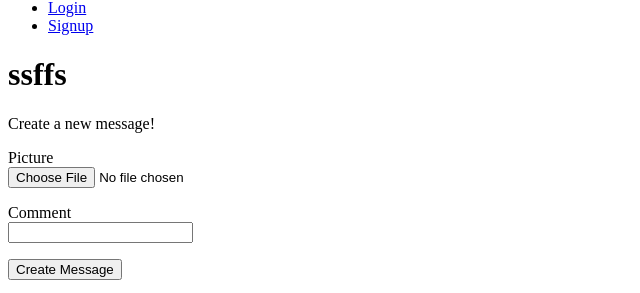
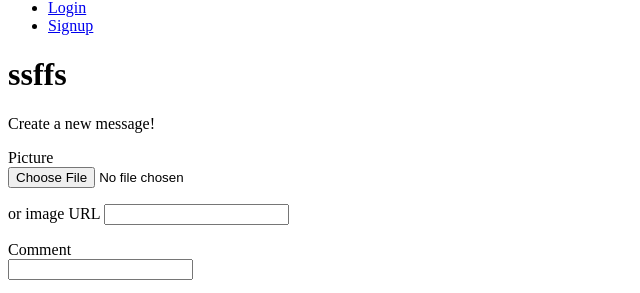
Before and after one commit to jwag789/picture_convo, a Rails app: page /conversations/1 in a window 1280 px wide. Shown: the part 86-379 px from the top of the page, without its empty margins (0-640 px from the left). Run offline with Rails 7, Linux system fonts and the light colour scheme; data comes from the database, SQL or seed files in the repository; both versions use the stored data as it was after the commit; style sheets or scripts are compiled from the project's sources; some libraries are stand-ins or nearby versions.

Commit message:
Add ability to upload image via URL

```diff
--- a/app/controllers/messages_controller.rb
+++ b/app/controllers/messages_controller.rb
@@ -14,6 +14,6 @@ class MessagesController < ApplicationController
 
 	private
 	def message_params
-		params.require(:message).permit(:comment, :picture)
+		params.require(:message).permit(:comment, :picture, :remote_picture_url)
 	end
 end
--- a/app/views/conversations/show.html.erb
+++ b/app/views/conversations/show.html.erb
@@ -21,6 +21,11 @@
   </p>
 
   <p>
+    <%= f.label :remote_picture_url, "or image URL" %>
+    <%= f.text_field :remote_picture_url %>
+  </p>
+
+  <p>
     <%= f.label :comment %><br>
     <%= f.text_field :comment %>
   </p>
```
Also changed, not shown: db/development.sqlite3, 3 other files.
